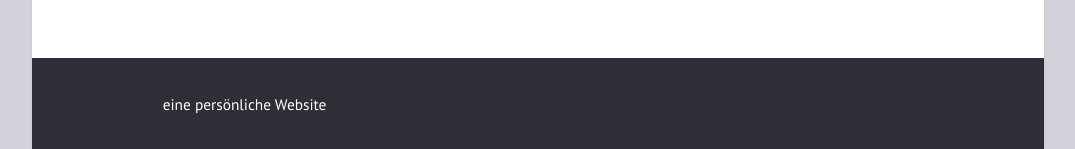
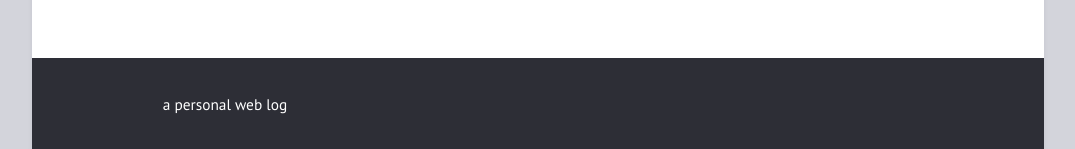
Before and after one commit to revolvermann76/revolvermann76.github.io, a Jekyll site: the page built from index.html, in a window 1280 px wide. Shown: the part 748-897 px from the top of the page, without its empty margins (102-1177 px from the left). Built offline with Jekyll 4.4.1, drawn with Linux system fonts in a browser that asks for light colours.

Commit message:
vault backup: 2022-11-09 10:39:07

```diff
--- a/_config.yml
+++ b/_config.yml
@@ -1,6 +1,6 @@
 title: "Marc Gerrit Langer"
 author: "Marc Gerrit Langer"
-description: "eine persönliche Website"
+description: "a personal web log"
 permalink: /:title
 lang: "de"
 excerpt_separator: "\n\n\n"
```
